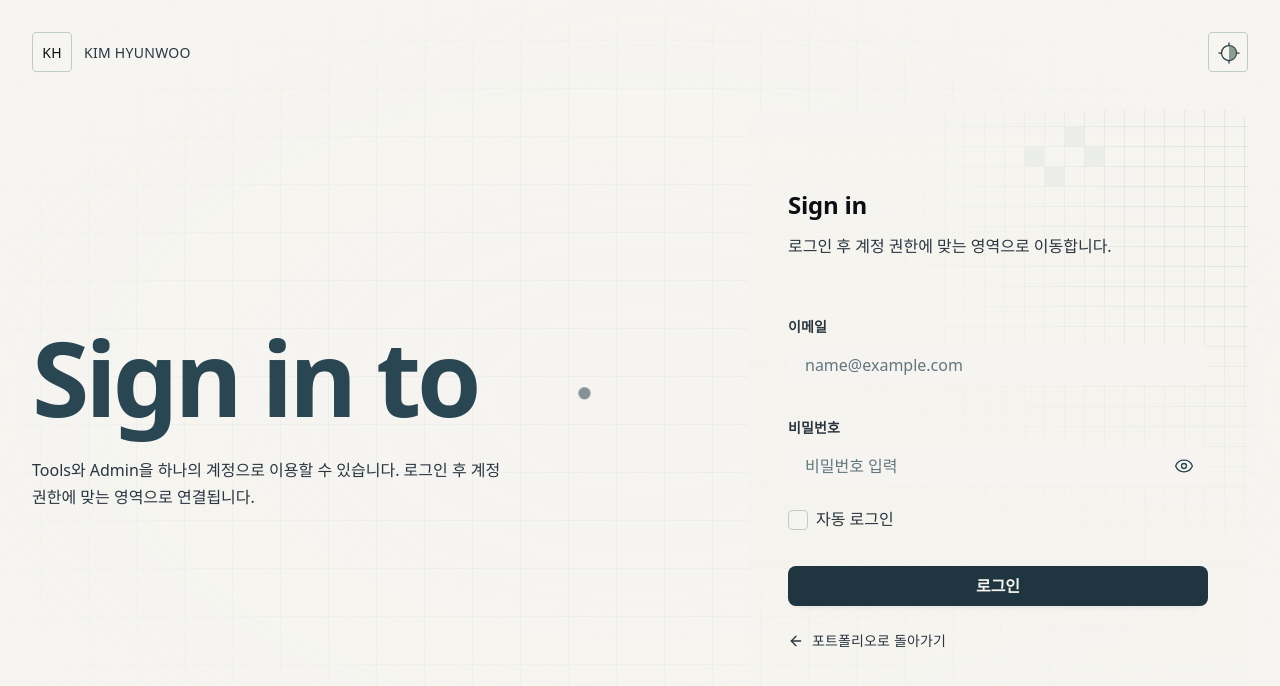
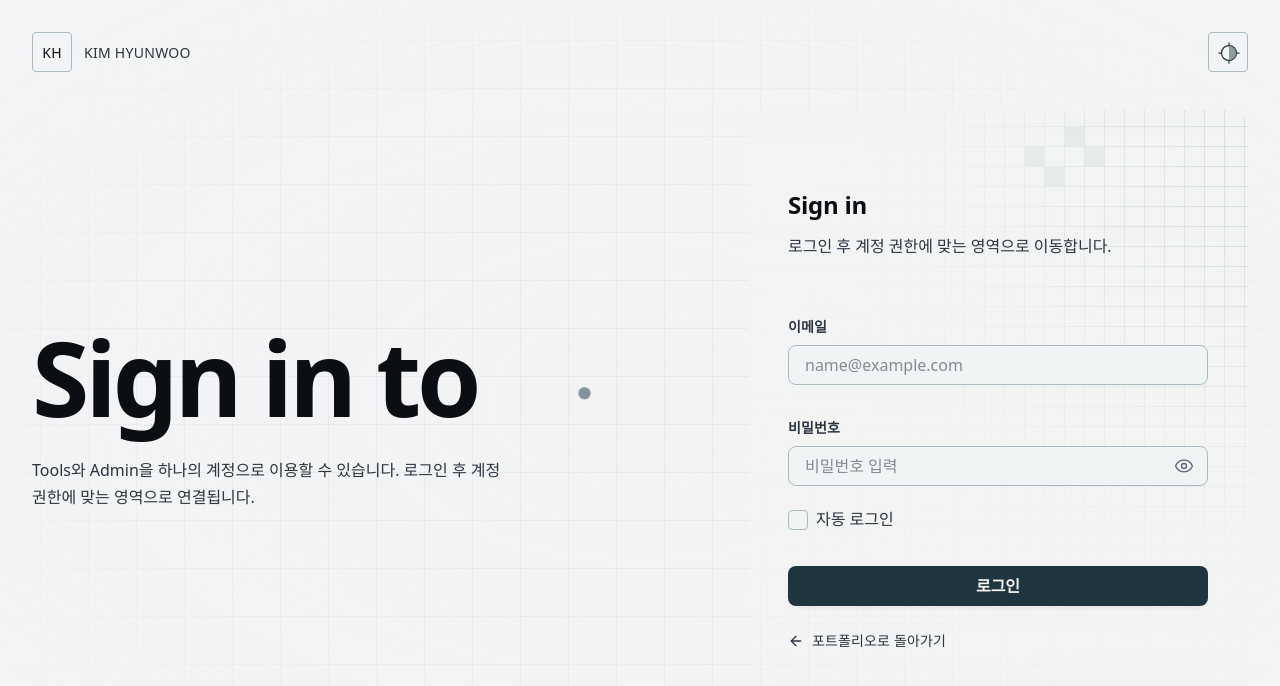
Before and after one commit to khuoo4603/portfolio, a Next.js app in the folder frontend/: page /login in a window 1280 px wide. Shown: the top 686 px of the page. Built offline with nearby package versions, Linux system fonts and the light colour scheme; a web font is replaced by a local one.

Commit message:
style(front): 공통 색상 및 화면 계층 개선
- Light/Dark Semantic Color 역할 수정

- Surface/Input/Border 계층 개선

- Text/Accent/Status 색상 역할 조정

- 기존 Midnight Sand Primitive 체계 유지

```diff
--- a/frontend/src/features/admin/admin.module.css
+++ b/frontend/src/features/admin/admin.module.css
@@ -1,31 +1,21 @@
 .adminLayout,
 .shellGate,
 .dialogBackdrop {
-  --admin-canvas: var(--bg-base);
   --admin-sidebar: var(--bg-surface);
-  --admin-surface: var(--bg-surface);
-  --admin-elevated: var(--bg-elevated);
-  --admin-input: var(--bg-base);
-  --admin-data-text: var(--text-primary);
-}
-
-/* Admin Dark Theme의 운영 화면 전용 표면 계층 */
+}
+
+/* Admin Sidebar 전용 Dark Surface */
 :global([data-theme="dark"]) .adminLayout,
 :global([data-theme="dark"]) .shellGate,
 :global([data-theme="dark"]) .dialogBackdrop {
-  --admin-canvas: var(--ink-900);
   --admin-sidebar: color-mix(in srgb, var(--ink-900) 56%, var(--ink-800));
-  --admin-surface: var(--ink-800);
-  --admin-elevated: color-mix(in srgb, var(--ink-800) 58%, var(--ink-700));
-  --admin-input: color-mix(in srgb, var(--ink-900) 72%, var(--ink-800));
-  --admin-data-text: var(--ink-100);
 }
 
 .adminLayout {
   min-height: 100dvh;
   display: grid;
   grid-template-columns: 248px minmax(0, 1fr);
-  background: var(--admin-canvas);
+  background: var(--bg-base);
   color: var(--text-primary);
   font-family: var(--font-family-primary);
   font-size: var(--font-size-body);
@@ -75,7 +65,7 @@
   place-items: center;
   border: 1px solid var(--border-accent);
   border-radius: var(--radius-value-sm);
-  background: var(--admin-input);
+  background: var(--bg-input);
   color: var(--text-primary);
   font-family: var(--font-family-primary);
   font-size: var(--font-size-small);
@@ -151,7 +141,7 @@
 .navLink:focus-visible,
 .logoutButton:hover,
 .logoutButton:focus-visible {
-  background: var(--admin-elevated);
+  background: var(--bg-elevated);
   color: var(--text-primary);
 }
 
@@ -313,12 +303,12 @@
 .primaryButton {
   border: 1px solid var(--accent-strong);
   background: var(--accent-strong);
-  color: var(--sand-50);
+  color: var(--control-foreground);
 }
 
 .secondaryButton {
   border: 1px solid var(--border-default);
-  background: var(--admin-surface);
+  background: var(--bg-surface);
   color: var(--text-primary);
 }
 
@@ -394,7 +384,7 @@
 .errorState,
 .emptyState {
   border-block: 1px solid var(--border-default);
-  background: color-mix(in srgb, var(--admin-surface) 72%, transparent);
+  background: color-mix(in srgb, var(--bg-surface) 72%, transparent);
 }
 
 .loadingPanel {
@@ -407,7 +397,7 @@
 .loadingRow {
   overflow: hidden;
   position: relative;
-  background: var(--admin-elevated);
+  background: var(--bg-elevated);
 }
 
 .loadingHeading::after,
@@ -516,7 +506,7 @@
 }
 
 .status_neutral {
-  color: var(--text-secondary);
+  color: var(--status-neutral);
 }
 
 .stateSwitch {
@@ -528,7 +518,7 @@
   padding: var(--space-4) var(--space-8);
   border: 1px solid var(--border-default);
   border-radius: var(--radius-value-pill);
-  background: var(--admin-input);
+  background: var(--bg-input);
   color: var(--text-secondary);
   cursor: pointer;
   font-family: var(--font-family-mono);
@@ -540,7 +530,7 @@
   width: 14px;
   height: 14px;
   border-radius: var(--radius-value-pill);
-  background: var(--text-muted);
+  background: var(--status-neutral);
   transition: background-color var(--motion-duration-160) var(--motion-easing-default);
 }
 
@@ -605,7 +595,7 @@
   grid-template-columns: repeat(4, minmax(0, 1fr));
   margin: 0;
   border-block: 1px solid var(--border-default);
-  background: var(--admin-surface);
+  background: var(--bg-surface);
 }
 
 .summaryRow > div,
@@ -634,7 +624,7 @@
 
 .summaryRow dd {
   margin-top: var(--space-8);
-  color: var(--admin-data-text);
+  color: var(--text-primary);
   font-family: var(--font-family-mono);
   font-size: var(--font-size-heading);
   line-height: var(--line-height-heading);
@@ -713,14 +703,14 @@
 }
 
 .chartPoint {
-  fill: var(--admin-input);
+  fill: var(--bg-input);
   stroke: var(--accent-primary);
   stroke-width: 2;
   vector-effect: non-scaling-stroke;
 }
 
 .pageViewPoint {
-  fill: var(--admin-input);
+  fill: var(--bg-input);
   stroke: var(--accent-secondary);
   stroke-width: 2;
   vector-effect: non-scaling-stroke;
@@ -751,7 +741,7 @@
 }
 
 .chartTooltip rect {
-  fill: var(--admin-elevated);
+  fill: var(--bg-elevated);
   stroke: var(--border-accent);
   stroke-width: 1;
   rx: var(--radius-value-xs);
@@ -813,7 +803,7 @@
 
 .compactSummary dd {
   margin-top: var(--space-4);
-  color: var(--admin-data-text);
+  color: var(--text-primary);
   font-family: var(--font-family-mono);
   font-size: var(--font-size-title);
 }
@@ -826,7 +816,7 @@
   margin-bottom: var(--space-24);
   padding: var(--space-16);
   border-block: 1px solid var(--border-default);
-  background: color-mix(in srgb, var(--admin-surface) 70%, transparent);
+  background: color-mix(in srgb, var(--bg-surface) 70%, transparent);
 }
 
 .filterBar {
@@ -858,8 +848,8 @@
   min-height: 42px;
   border: 1px solid var(--border-default);
   border-radius: var(--radius-value-sm);
-  background: var(--admin-input);
-  color: var(--admin-data-text);
+  background: var(--bg-input);
+  color: var(--text-primary);
   font-family: var(--font-family-primary);
 }
 
@@ -902,7 +892,7 @@
   align-items: center;
   border: 1px solid var(--border-default);
   border-radius: var(--radius-value-sm);
-  background: var(--admin-input);
+  background: var(--bg-input);
 }
 
 .searchField:focus-within {
@@ -926,7 +916,7 @@
   margin: 0 0 var(--space-20);
   padding: var(--space-12) var(--space-16);
   border-left: 2px solid var(--status-success);
-  background: var(--admin-surface);
+  background: var(--bg-surface);
   color: var(--text-secondary);
 }
 
@@ -936,7 +926,7 @@
 
 /* Site 이력 Filter 전용 부유형 Segment 표현 */
 .profileFilters {
-  --segment-active-background: var(--admin-surface);
+  --segment-active-background: var(--bg-surface);
 }
 
 :global([data-theme="dark"]) .profileFilters {
@@ -956,7 +946,7 @@
 .dataTable {
   width: 100%;
   border-collapse: collapse;
-  color: var(--admin-data-text);
+  color: var(--text-primary);
   font-family: var(--font-family-primary);
   font-size: var(--font-size-body);
   line-height: var(--line-height-body);
@@ -967,7 +957,7 @@
   height: 44px;
   padding: 0 var(--space-12);
   border-bottom: 1px solid var(--border-accent);
-  background: color-mix(in srgb, var(--admin-surface) 58%, transparent);
+  background: color-mix(in srgb, var(--bg-surface) 58%, transparent);
   color: var(--text-secondary);
   font-family: var(--font-family-primary);
   font-size: var(--font-size-small);
@@ -990,7 +980,7 @@
 }
 
 .dataTable tbody tr:hover {
-  background: color-mix(in srgb, var(--admin-elevated) 45%, transparent);
+  background: color-mix(in srgb, var(--bg-elevated) 45%, transparent);
 }
 
 .dataTable tbody tr:last-child td {
@@ -998,7 +988,7 @@
 }
 
 .dataTable strong {
-  color: var(--admin-data-text);
+  color: var(--text-primary);
   font-weight: 500;
 }
 
@@ -1026,7 +1016,7 @@
   padding: var(--space-4);
   border: 1px solid var(--border-default);
   border-radius: var(--radius-value-sm);
-  background: var(--admin-surface);
+  background: var(--bg-surface);
   box-shadow: 0 12px 24px color-mix(in srgb, var(--ink-950) 16%, transparent);
 }
 
@@ -1105,7 +1095,7 @@
 .registryRow strong,
 .resumeCurrent strong,
 .selectedFile strong {
-  color: var(--admin-data-text);
+  color: var(--text-primary);
   font-weight: 500;
 }
 
@@ -1149,7 +1139,7 @@
   place-items: center;
   border: 1px solid var(--border-default);
   border-radius: var(--radius-value-sm);
-  background: var(--admin-surface);
+  background: var(--bg-surface);
   font-family: var(--font-family-mono);
   font-weight: 700;
 }
@@ -1214,7 +1204,7 @@
   grid-template-rows: auto minmax(0, 1fr) auto;
   border: 1px solid var(--border-default);
   border-radius: var(--radius-value-md);
-  background: var(--admin-surface);
+  background: var(--bg-surface);
   color: var(--text-primary);
   box-shadow: 0 20px 48px color-mix(in srgb, var(--ink-950) 24%, transparent);
   animation: dialog-enter var(--motion-duration-240) var(--motion-easing-default) both;
@@ -1277,12 +1267,12 @@
   gap: var(--space-8);
   padding: var(--space-16) var(--space-24);
   border-top: 1px solid var(--border-default);
-  background: var(--admin-elevated);
+  background: var(--bg-elevated);
 }
 
 .confirmMessage {
   margin: 0;
-  color: var(--admin-data-text);
+  color: var(--text-primary);
 }
 
 .editorForm,
@@ -1325,7 +1315,7 @@
   overflow: hidden;
   border: 1px solid var(--border-default);
   border-radius: var(--radius-value-sm);
-  background: var(--admin-elevated);
+  background: var(--bg-elevated);
 }
 
 .linkImagePreview img {
@@ -1506,7 +1496,7 @@
   grid-template-columns: repeat(2, minmax(0, 1fr));
   padding: var(--space-24);
   border-block: 1px solid var(--border-default);
-  background: color-mix(in srgb, var(--admin-surface) 70%, transparent);
+  background: color-mix(in srgb, var(--bg-surface) 70%, transparent);
 }
 
 .contentGroup {
@@ -1565,7 +1555,7 @@
   gap: var(--space-20);
   padding: var(--space-24);
   border-block: 1px solid var(--border-default);
-  background: var(--admin-surface);
+  background: var(--bg-surface);
 }
 
 .resumeCurrent > svg {
@@ -1605,7 +1595,7 @@
   padding: var(--space-12);
   border: 1px dashed var(--border-accent);
   border-radius: var(--radius-value-sm);
-  background: var(--admin-input);
+  background: var(--bg-input);
   cursor: pointer;
 }
 
@@ -1729,7 +1719,7 @@
   background:
     linear-gradient(90deg, color-mix(in srgb, var(--border-default) 24%, transparent) 1px, transparent 1px),
     linear-gradient(0deg, color-mix(in srgb, var(--border-default) 18%, transparent) 1px, transparent 1px),
-    var(--admin-canvas);
+    var(--bg-base);
   background-size: 64px 64px;
   font-family: var(--font-family-primary);
   font-size: var(--font-size-body);
@@ -1752,7 +1742,7 @@
   gap: var(--space-12);
   padding: var(--space-32);
   border: 1px solid var(--border-default);
-  background: var(--admin-surface);
+  background: var(--bg-surface);
   text-align: center;
 }
 
@@ -1797,7 +1787,7 @@
   overflow: hidden;
   border: 1px solid var(--border-default);
   border-radius: var(--radius-value-sm);
-  background: var(--admin-elevated);
+  background: var(--bg-elevated);
 }
 
 .projectThumbnail {
@@ -1870,7 +1860,7 @@
   margin: 0;
   padding: var(--space-16);
   border-left: 2px solid var(--status-error);
-  background: var(--admin-elevated);
+  background: var(--bg-elevated);
   color: var(--text-secondary);
 }
 
@@ -1918,7 +1908,7 @@
   margin-bottom: var(--space-20);
   padding: var(--space-12) 0;
   border-bottom: 1px solid var(--border-accent);
-  background: color-mix(in srgb, var(--admin-canvas) 94%, transparent);
+  background: color-mix(in srgb, var(--bg-base) 94%, transparent);
   backdrop-filter: blur(12px);
 }
 
@@ -1947,7 +1937,7 @@
   margin-bottom: var(--space-16);
   padding: var(--space-4);
   border: 1px solid var(--border-default);
-  background: var(--admin-surface);
+  background: var(--bg-surface);
 }
 
 .projectModeSwitch button {
@@ -2046,7 +2036,7 @@
 .projectEditorWorkspace,
 .projectPreviewWorkspace {
   border: 1px solid var(--border-default);
-  background: var(--admin-surface);
+  background: var(--bg-surface);
 }
 
 .projectPreviewWorkspace {
@@ -2107,7 +2097,7 @@
   gap: var(--space-16);
   padding: var(--space-16);
   border: 1px solid var(--border-default);
-  background: color-mix(in srgb, var(--admin-elevated) 45%, transparent);
+  background: color-mix(in srgb, var(--bg-elevated) 45%, transparent);
 }
 
 .projectItemEditor {
@@ -2143,8 +2133,8 @@
   padding: var(--space-8) var(--space-12);
   border: 1px solid var(--border-default);
   border-radius: var(--radius-value-sm);
-  background: var(--admin-input);
-  color: var(--admin-data-text);
+  background: var(--bg-input);
+  color: var(--text-primary);
   font-family: var(--font-family-primary);
 }
 
@@ -2218,7 +2208,7 @@
   aspect-ratio: 16 / 9;
   overflow: hidden;
   border: 1px solid var(--border-default);
-  background: var(--admin-input);
+  background: var(--bg-input);
 }
 
 .architectureDraftPreview img {
@@ -2235,7 +2225,7 @@
 
 /* Local Draft의 Public 공용 상세 렌더러 Preview Shell */
 .projectPreview {
-  background: var(--admin-canvas);
+  background: var(--bg-base);
   color: var(--text-primary);
 }
 
--- a/frontend/src/features/auth/auth.module.css
+++ b/frontend/src/features/auth/auth.module.css
@@ -5,7 +5,6 @@
   --auth-surface-middle: color-mix(in srgb, var(--auth-surface-middle-base) 91%, transparent);
   --auth-surface-lower: color-mix(in srgb, var(--auth-surface-middle-base) 76%, transparent);
   --auth-surface-bottom: transparent;
-  --auth-field: color-mix(in srgb, var(--bg-elevated) 68%, var(--bg-surface));
   --auth-grid-line: color-mix(in srgb, var(--border-default) 34%, transparent);
   --auth-grid-cell: color-mix(in srgb, var(--border-default) 18%, transparent);
   --auth-page-grid-line: color-mix(in srgb, var(--border-default) 16%, transparent);
@@ -21,7 +20,6 @@
 :global([data-theme="dark"]) .authPage {
   --auth-surface-top-base: color-mix(in srgb, var(--ink-900) 86%, var(--bg-base));
   --auth-surface-middle-base: color-mix(in srgb, var(--ink-900) 58%, var(--bg-base));
-  --auth-field: color-mix(in srgb, var(--ink-800) 38%, var(--ink-900));
   --auth-grid-line: color-mix(in srgb, var(--ink-500) 22%, transparent);
   --auth-grid-cell: color-mix(in srgb, var(--ink-600) 24%, transparent);
   --auth-page-grid-line: color-mix(in srgb, var(--ink-500) 14%, transparent);
@@ -363,9 +361,9 @@
 .textInput,
 .otpInput {
   width: 100%;
-  border: 1px solid transparent;
+  border: 1px solid var(--border-default);
   border-radius: var(--radius-value-sm);
-  background: var(--auth-field);
+  background: var(--bg-input);
   color: var(--text-primary);
   transition:
     border-color var(--motion-duration-160) var(--motion-easing-default),
@@ -461,7 +459,7 @@
   place-items: center;
   border: 1px solid var(--border-default);
   border-radius: var(--radius-value-xs);
-  background: var(--auth-field);
+  background: var(--bg-input);
   transition:
     border-color var(--motion-duration-160) var(--motion-easing-default),
     background-color var(--motion-duration-160) var(--motion-easing-default);
@@ -510,7 +508,7 @@
   border-radius: var(--radius-value-sm);
   background: var(--accent-strong);
   box-shadow: var(--control-shadow-rest);
-  color: var(--sand-50);
+  color: var(--control-foreground);
   font-weight: 650;
   cursor: pointer;
   transition:
@@ -534,15 +532,6 @@
 .loginSubmitButton {
   width: 100%;
   min-width: 0;
-}
-
-:global([data-theme="dark"]) .primaryButton {
-  background: color-mix(in srgb, var(--steel-700) 58%, var(--ink-800));
-  color: var(--sand-50);
-}
-
-:global([data-theme="dark"]) .primaryButton:hover:not(:disabled) {
-  background: color-mix(in srgb, var(--steel-600) 64%, var(--ink-800));
 }
 
 .loaderIcon {
--- a/frontend/src/styles/globals.css
+++ b/frontend/src/styles/globals.css
@@ -60,17 +60,24 @@
   --color-bg-base: var(--bg-base);
   --color-bg-surface: var(--bg-surface);
   --color-bg-elevated: var(--bg-elevated);
+  --color-bg-input: var(--bg-input);
   --color-text-heading: var(--text-heading);
   --color-text-primary: var(--text-primary);
   --color-text-secondary: var(--text-secondary);
   --color-text-muted: var(--text-muted);
   --color-border-default: var(--border-default);
+  --color-border-strong: var(--border-strong);
   --color-border-accent: var(--border-accent);
   --color-accent-primary: var(--accent-primary);
   --color-accent-strong: var(--accent-strong);
   --color-accent-soft: var(--accent-soft);
   --color-accent-secondary: var(--accent-secondary);
   --color-focus-ring: var(--focus-ring);
+  --color-control-foreground: var(--control-foreground);
+  --color-status-success: var(--status-success);
+  --color-status-warning: var(--status-warning);
+  --color-status-error: var(--status-error);
+  --color-status-neutral: var(--status-neutral);
 
   --font-sans: var(--font-family-primary);
   --font-display: var(--font-family-display);
--- a/frontend/src/styles/theme.css
+++ b/frontend/src/styles/theme.css
@@ -1,23 +1,27 @@
 :root {
   color-scheme: light;
 
-  --bg-base: color-mix(in srgb, var(--sand-50) 86%, var(--ink-50));
-  --bg-surface: color-mix(in srgb, var(--sand-50) 70%, var(--sand-100));
-  --bg-elevated: color-mix(in srgb, var(--sand-50) 72%, var(--steel-50));
-  --text-heading: var(--steel-700);
+  --bg-base: color-mix(in srgb, var(--ink-50) 92%, var(--sand-50));
+  --bg-surface: color-mix(in srgb, var(--sand-50) 62%, var(--steel-50));
+  --bg-elevated: color-mix(in srgb, var(--steel-50) 78%, var(--ink-50));
+  --bg-input: color-mix(in srgb, var(--ink-50) 84%, var(--steel-50));
+  --text-heading: var(--ink-950);
   --text-primary: var(--ink-950);
   --text-secondary: var(--ink-700);
-  --text-muted: var(--steel-700);
-  --border-default: var(--sage-300);
+  --text-muted: var(--ink-500);
+  --border-default: var(--steel-200);
+  --border-strong: var(--steel-300);
   --border-accent: var(--steel-400);
   --accent-primary: var(--steel-700);
   --accent-strong: var(--steel-800);
   --accent-soft: var(--steel-100);
   --accent-secondary: var(--sage-600);
+  --control-foreground: var(--sand-50);
   --focus-ring: var(--steel-600);
   --status-success: var(--sage-700);
   --status-error: var(--sand-800);
   --status-warning: var(--sand-700);
+  --status-neutral: var(--steel-600);
   --control-shadow-rest: 0 4px 10px -8px color-mix(in srgb, var(--ink-950) 30%, transparent);
   --control-shadow-hover: 0 6px 14px -8px color-mix(in srgb, var(--ink-950) 38%, transparent);
   --control-shadow-active: 0 7px 16px -7px color-mix(in srgb, var(--ink-950) 42%, transparent);
@@ -29,20 +33,24 @@
   --bg-base: var(--ink-950);
   --bg-surface: var(--ink-900);
   --bg-elevated: var(--ink-800);
-  --text-heading: var(--sand-300);
+  --bg-input: color-mix(in srgb, var(--ink-950) 82%, var(--ink-900));
+  --text-heading: var(--ink-50);
   --text-primary: var(--ink-50);
   --text-secondary: var(--ink-200);
   --text-muted: var(--ink-300);
   --border-default: var(--ink-700);
+  --border-strong: var(--ink-600);
   --border-accent: var(--steel-600);
   --accent-primary: var(--steel-400);
   --accent-strong: var(--steel-500);
   --accent-soft: var(--steel-800);
   --accent-secondary: var(--sage-500);
+  --control-foreground: var(--ink-950);
   --focus-ring: var(--steel-300);
   --status-success: var(--sage-400);
   --status-error: var(--sand-400);
   --status-warning: var(--sand-500);
+  --status-neutral: var(--ink-300);
   --control-shadow-rest:
     0 5px 10px -4px color-mix(in srgb, var(--ink-950) 94%, transparent),
     0 10px 22px -8px color-mix(in srgb, var(--steel-900) 58%, transparent);
```
Also changed, not shown: frontend/src/features/tools/tools.module.css (+5 -5 lines).
